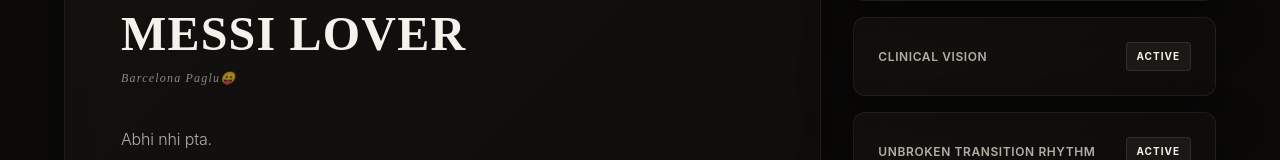
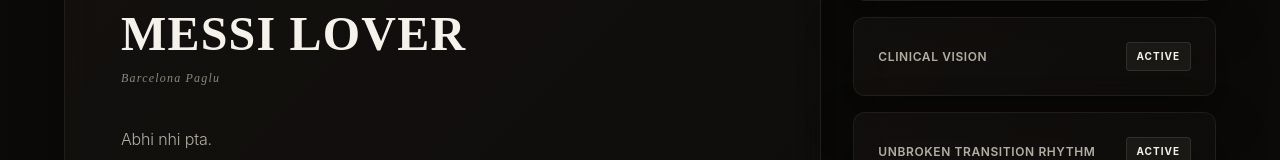
Before and after one commit to Slayers-001/Manasvi_01, a Next.js app: page / in a window 1280 px wide. Shown: the part 2368-2528 px from the top of the page. Built offline with nearby package versions, Linux system fonts and the light colour scheme.

Commit message:
Update Athletics.jsx

```diff
--- a/src/components/Athletics.jsx
+++ b/src/components/Athletics.jsx
@@ -8,7 +8,7 @@
   const matrixData = {
     football: {
       title: "Messi Lover",
-      role: "Barcelona Paglu😛",
+      role: "Barcelona Paglu",
       summary: "Abhi nhi pta.",
       metrics: ["High-IQ Setup Play", "Clinical Vision", "Unbroken Transition Rhythm"]
     },
```
